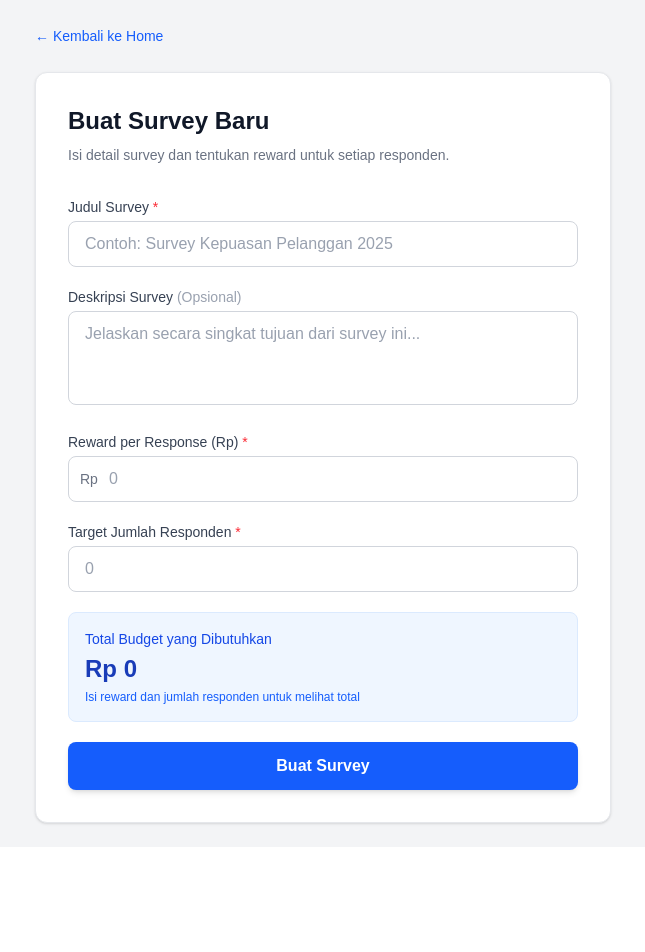
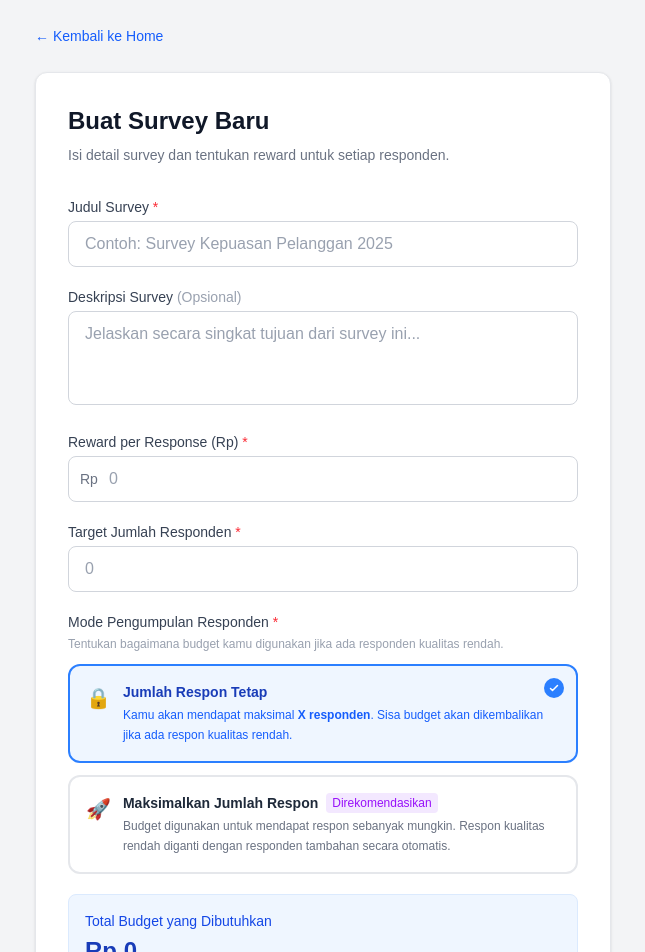
Before and after one commit to Murito-01/voca-app, a Next.js app: page /my-surveys/create in a window 1280 px wide. Shown: the top 952 px of the page, without its empty margins (317-962 px from the left). Before the commit the page ends 847 px from the top, so only its background shows below. Built offline with nearby package versions, Linux system fonts and the light colour scheme; no server answers.

Commit message:
feat: add extended response mode to survey creation

```diff
--- a/src/app/api/survey/create/route.ts
+++ b/src/app/api/survey/create/route.ts
@@ -39,7 +39,8 @@ export async function POST(req: Request) {
             .from('surveys')
             .update({
                 status: 'draft',
-                description: body.description || null
+                description: body.description || null,
+                allow_extended_responses: body.allow_extended_responses ?? false
             })
             .eq('id', data)
 
--- a/src/app/my-surveys/create/page.tsx
+++ b/src/app/my-surveys/create/page.tsx
@@ -4,6 +4,8 @@ import { useState } from 'react'
 import { useRouter } from 'next/navigation'
 import Link from 'next/link'
 import { createSurvey } from '@/services/survey.service'
+
+type ResponseMode = 'fixed' | 'extended'
 
 export default function CreateSurvey() {
     const router = useRouter()
@@ -12,6 +14,7 @@ export default function CreateSurvey() {
     const [description, setDescription] = useState('')
     const [reward, setReward] = useState(0)
     const [total, setTotal] = useState(0)
+    const [responseMode, setResponseMode] = useState<ResponseMode>('fixed')
     const [loading, setLoading] = useState(false)
     const [message, setMessage] = useState('')
     const [isError, setIsError] = useState(false)
@@ -34,7 +37,8 @@ export default function CreateSurvey() {
                 title,
                 description: description || undefined,
                 reward_per_response: reward,
-                total_responses: total
+                total_responses: total,
+                allow_extended_responses: responseMode === 'extended',
             })
 
             setIsError(false)
@@ -136,19 +140,103 @@ export default function CreateSurvey() {
                             />
                         </div>
 
+                        {/* ============================= */}
+                        {/* MODE PICKER                   */}
+                        {/* ============================= */}
+                        <div>
+                            <label className="block text-sm font-medium text-gray-700 mb-1">
+                                Mode Pengumpulan Responden <span className="text-red-500">*</span>
+                            </label>
+                            <p className="text-xs text-gray-400 mb-3">
+                                Tentukan bagaimana budget kamu digunakan jika ada responden kualitas rendah.
+                            </p>
+
+                            <div className="grid grid-cols-1 gap-3">
+                                {/* Opsi 1: Fixed */}
+                                <button
+                                    type="button"
+                                    onClick={() => setResponseMode('fixed')}
+                                    className={`relative text-left p-4 rounded-xl border-2 transition-all ${
+                                        responseMode === 'fixed'
+                                            ? 'border-blue-500 bg-blue-50'
+                                            : 'border-gray-200 hover:border-gray-300 bg-white'
+                                    }`}
+                                >
+                                    {responseMode === 'fixed' && (
+                                        <span className="absolute top-3 right-3 w-5 h-5 bg-blue-500 rounded-full flex items-center justify-center">
+                                            <svg className="w-3 h-3 text-white" fill="none" viewBox="0 0 24 24" stroke="currentColor" strokeWidth={3}>
+                                                <path strokeLinecap="round" strokeLinejoin="round" d="M5 13l4 4L19 7" />
+                                            </svg>
+                                        </span>
+                                    )}
+                                    <div className="flex items-start gap-3">
+                                        <span className="text-xl mt-0.5">🔒</span>
+                                        <div>
+                                            <p className={`font-semibold text-sm ${responseMode === 'fixed' ? 'text-blue-800' : 'text-gray-800'}`}>
+                                                Jumlah Respon Tetap
+                                            </p>
+                                            <p className={`text-xs mt-1 leading-relaxed ${responseMode === 'fixed' ? 'text-blue-600' : 'text-gray-500'}`}>
+                                                Kamu akan mendapat maksimal{' '}
+                                                <span className="font-semibold">{total > 0 ? total : 'X'} responden</span>.
+                                                Sisa budget akan dikembalikan jika ada respon kualitas rendah.
+                                            </p>
+                                        </div>
+                                    </div>
+                                </button>
+
+                                {/* Opsi 2: Extended */}
+                                <button
+                                    type="button"
+                                    onClick={() => setResponseMode('extended')}
+                                    className={`relative text-left p-4 rounded-xl border-2 transition-all ${
+                                        responseMode === 'extended'
+                                            ? 'border-purple-500 bg-purple-50'
+                                            : 'border-gray-200 hover:border-gray-300 bg-white'
+                                    }`}
+                                >
+                                    {responseMode === 'extended' && (
+                                        <span className="absolute top-3 right-3 w-5 h-5 bg-purple-500 rounded-full flex items-center justify-center">
+                                            <svg className="w-3 h-3 text-white" fill="none" viewBox="0 0 24 24" stroke="currentColor" strokeWidth={3}>
+                                                <path strokeLinecap="round" strokeLinejoin="round" d="M5 13l4 4L19 7" />
+                                            </svg>
+                                        </span>
+                                    )}
+                                    <div className="flex items-start gap-3">
+                                        <span className="text-xl mt-0.5">🚀</span>
+                                        <div>
+                                            <div className="flex items-center gap-2">
+                                                <p className={`font-semibold text-sm ${responseMode === 'extended' ? 'text-purple-800' : 'text-gray-800'}`}>
+                                                    Maksimalkan Jumlah Respon
+                                                </p>
+                                                <span className="text-xs font-medium px-1.5 py-0.5 bg-purple-100 text-purple-600 rounded">
+                                                    Direkomendasikan
+                                                </span>
+                                            </div>
+                                            <p className={`text-xs mt-1 leading-relaxed ${responseMode === 'extended' ? 'text-purple-600' : 'text-gray-500'}`}>
+                                                Budget digunakan untuk mendapat respon sebanyak mungkin.
+                                                Respon kualitas rendah diganti dengan responden tambahan secara otomatis.
+                                            </p>
+                                        </div>
+                                    </div>
+                                </button>
+                            </div>
+                        </div>
+
                         {/* Total Budget Info */}
-                        <div className="bg-blue-50 border border-blue-100 rounded-lg p-4">
-                            <p className="text-sm text-blue-700 font-medium">Total Budget yang Dibutuhkan</p>
-                            <p className="text-2xl font-bold text-blue-800 mt-1">
+                        <div className={`border rounded-lg p-4 ${responseMode === 'extended' ? 'bg-purple-50 border-purple-100' : 'bg-blue-50 border-blue-100'}`}>
+                            <p className={`text-sm font-medium ${responseMode === 'extended' ? 'text-purple-700' : 'text-blue-700'}`}>
+                                Total Budget yang Dibutuhkan
+                            </p>
+                            <p className={`text-2xl font-bold mt-1 ${responseMode === 'extended' ? 'text-purple-800' : 'text-blue-800'}`}>
                                 {new Intl.NumberFormat('id-ID', {
                                     style: 'currency',
                                     currency: 'IDR',
                                     minimumFractionDigits: 0
                                 }).format(totalBudget)}
                             </p>
-                            <p className="text-xs text-blue-600 mt-1">
+                            <p className={`text-xs mt-1 ${responseMode === 'extended' ? 'text-purple-600' : 'text-blue-600'}`}>
                                 {reward > 0 && total > 0
-                                    ? `Rp${reward.toLocaleString('id-ID')} × ${total} responden`
+                                    ? `Rp${reward.toLocaleString('id-ID')} × ${total} responden${responseMode === 'extended' ? ' (bisa bertambah otomatis)' : ''}`
                                     : 'Isi reward dan jumlah responden untuk melihat total'}
                             </p>
                         </div>
--- a/src/services/survey.service.ts
+++ b/src/services/survey.service.ts
@@ -42,7 +42,7 @@ export async function getSurveyById(id: string) {
   return response.json();
 }
 
-export async function createSurvey(payload: { title: string; description?: string; reward_per_response: number; total_responses: number }) {
+export async function createSurvey(payload: { title: string; description?: string; reward_per_response: number; total_responses: number; allow_extended_responses?: boolean }) {
   const { data: { session } } = await supabase.auth.getSession();
   const token = session?.access_token;
 
--- a/src/types/survey.types.ts
+++ b/src/types/survey.types.ts
@@ -8,6 +8,7 @@ export interface Survey {
     remaining_responses: number;
     status: 'draft' | 'active' | 'completed' | 'paused';
     created_at: string;
+    allow_extended_responses: boolean;
 }
 
 export interface Question {
```
Also changed, not shown: src/app/my-surveys/[id]/page.tsx (+11 -2 lines), src/components/creator/SurveyCard.tsx (+10 -1 lines).
